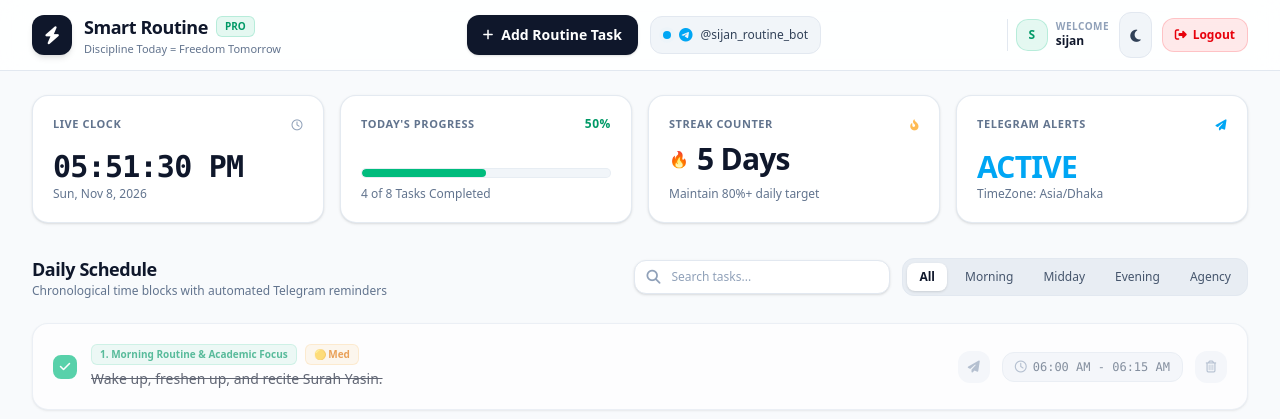
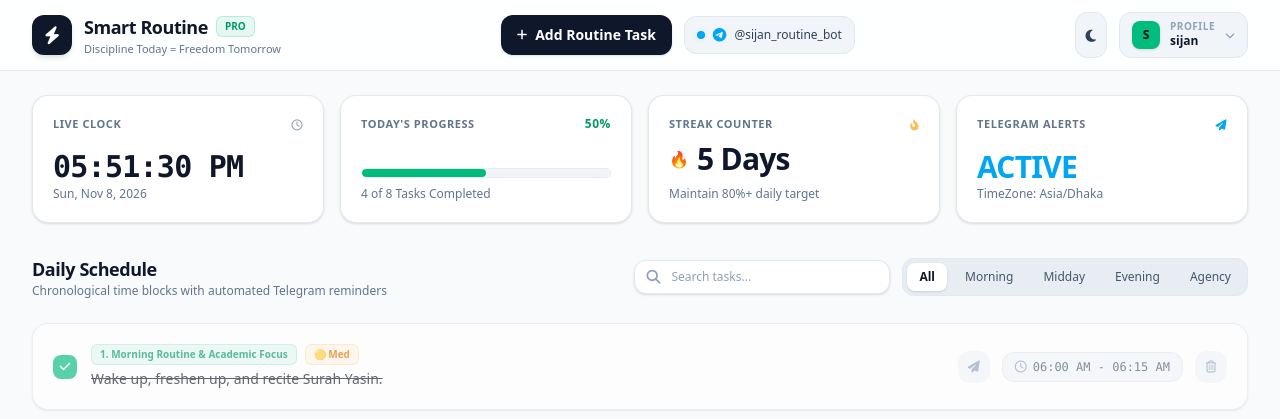
Before and after one commit to md-sijan-mahmud/smart-routine-app, a Django app: page / in a window 1280 px wide. Shown: the top 419 px of the page. Run offline with Django 5.2, Linux system fonts and the light colour scheme; a user stored in the database is signed in; data comes from the database, SQL or seed files in the repository.

Commit message:
Update index.html with professional profile dropdown menu and correct header layout

```diff
--- a/routine/templates/routine/index.html
+++ b/routine/templates/routine/index.html
@@ -6,6 +6,7 @@
     <title>Smart Routine Dashboard</title>
     <!-- Tailwind CSS CDN -->
     <script src="https://cdn.jsdelivr.net/npm/@tailwindcss/browser@4"></script>
+    <script defer src="https://cdn.jsdelivr.net/npm/alpinejs@3.x.x/dist/cdn.min.js"></script>
     <script>
         tailwind.config = {
             darkMode: 'class',
@@ -66,7 +67,7 @@
                 </div>
             </div>
 
-            <!-- Center: Add Routine Task & Telegram Bot (Exact Sketch Layout) -->
+            <!-- Center: Add Routine Task & Telegram Bot -->
             <div class="hidden md:flex items-center space-x-3">
                 <!-- Add Routine Task Button -->
                 <button onclick="openModal()"
@@ -87,8 +88,8 @@
                 </a>
             </div>
 
-            <!-- Right: Profile, Theme Toggle & Logout -->
-            <div class="flex items-center space-x-2.5">
+            <!-- Right: Theme Toggle & Profile Dropdown -->
+            <div class="flex items-center space-x-3">
 
                 <!-- Mobile Add Task Icon Button -->
                 <button onclick="openModal()"
@@ -96,30 +97,73 @@
                     <i class="fa-solid fa-plus"></i>
                 </button>
 
-                <!-- Profile / User Info -->
-                <div class="flex items-center space-x-2 pl-2 border-l border-slate-200 dark:border-slate-800">
-                    <div class="w-8 h-8 rounded-xl bg-emerald-500/10 text-emerald-600 dark:text-emerald-400 font-bold flex items-center justify-center text-xs border border-emerald-500/20">
-                        {{ request.user.username|slice:":1"|upper }}
-                    </div>
-                    <div class="text-left hidden sm:block">
-                        <p class="text-[10px] text-slate-400 uppercase tracking-wider font-semibold leading-none">Welcome</p>
-                        <p class="text-xs font-bold text-slate-900 dark:text-white mt-0.5">{{ request.user.username }}</p>
-                    </div>
-                </div>
-
                 <!-- Theme Toggle Button -->
                 <button id="themeToggleBtn" onclick="toggleTheme()"
                     class="p-2.5 rounded-xl bg-slate-100 dark:bg-slate-800 text-slate-700 dark:text-slate-200 hover:bg-slate-200 dark:hover:bg-slate-700 border border-slate-200 dark:border-slate-700 transition-all focus:outline-none cursor-pointer" title="Toggle Theme">
                     <i id="themeIcon" class="fa-solid fa-moon text-sm"></i>
                 </button>
 
-                <!-- Logout Button -->
-                <a href="{% url 'logout' %}"
-                   class="px-3 py-2 bg-red-500/10 hover:bg-red-500/20 text-red-600 dark:text-red-400 border border-red-500/20 rounded-xl text-xs font-semibold transition-all flex items-center space-x-1.5 cursor-pointer"
-                   title="Logout">
-                    <i class="fa-solid fa-right-from-bracket"></i>
-                    <span class="hidden lg:inline">Logout</span>
-                </a>
+                <!-- Profile Dropdown Component -->
+                <div class="relative" x-data="{ open: false }">
+                    <button @click="open = !open" @click.away="open = false"
+                        class="flex items-center space-x-2.5 px-3 py-2 rounded-xl bg-slate-100 dark:bg-slate-800 hover:bg-slate-200 dark:hover:bg-slate-700 border border-slate-200 dark:border-slate-700 transition-all cursor-pointer">
+
+                        <!-- First letter of username icon -->
+                        <div class="w-7 h-7 rounded-lg bg-emerald-500 text-slate-950 font-extrabold flex items-center justify-center text-xs shadow-sm">
+                            {{ request.user.username|slice:":1"|upper }}
+                        </div>
+
+                        <!-- Profile text & username -->
+                        <div class="text-left hidden sm:block">
+                            <p class="text-[10px] text-slate-400 uppercase tracking-wider font-semibold leading-none">Profile</p>
+                            <p class="text-xs font-bold text-slate-900 dark:text-white mt-0.5">{{ request.user.username }}</p>
+                        </div>
+
+                        <!-- Dropdown Arrow -->
+                        <i class="fa-solid fa-chevron-down text-slate-400 text-[10px] transition-transform duration-200" :class="{ 'rotate-180': open }"></i>
+                    </button>
+
+                    <!-- Dropdown Menu Box -->
+                    <div x-show="open"
+                        x-transition:enter="transition ease-out duration-150"
+                        x-transition:enter-start="opacity-0 scale-95 y-2"
+                        x-transition:enter-end="opacity-100 scale-100 y-0"
+                        x-transition:leave="transition ease-in duration-100"
+                        x-transition:leave-start="opacity-100 scale-100 y-0"
+                        x-transition:leave-end="opacity-0 scale-95 y-2"
+                        class="absolute right-0 mt-2 w-52 bg-white dark:bg-slate-900 border border-slate-200 dark:border-slate-800 rounded-2xl shadow-xl py-2 z-50"
+                        style="display: none;">
+
+                        <!-- Header info inside dropdown -->
+                        <div class="px-4 py-2 border-b border-slate-100 dark:border-slate-800">
+                            <p class="text-[10px] text-slate-400 uppercase tracking-wider">Signed in as</p>
+                            <p class="text-xs font-bold text-slate-900 dark:text-white truncate">@{{ request.user.username }}</p>
+                        </div>
+
+                        <!-- Menu Links -->
+                        <div class="py-1 text-xs">
+                            <a href="#" class="flex items-center space-x-2.5 px-4 py-2.5 text-slate-700 dark:text-slate-300 hover:bg-slate-100 dark:hover:bg-slate-800/60 transition-colors">
+                                <i class="fa-regular fa-user text-emerald-500 w-4"></i>
+                                <span>Edit Your Profile</span>
+                            </a>
+                            <a href="#" onclick="openModal()" class="flex items-center space-x-2.5 px-4 py-2.5 text-slate-700 dark:text-slate-300 hover:bg-slate-100 dark:hover:bg-slate-800/60 transition-colors">
+                                <i class="fa-regular fa-chart-bar text-sky-500 w-4"></i>
+                                <span>Activity & Stats</span>
+                            </a>
+                        </div>
+
+                        <!-- Logout Option (Last option) -->
+                        <div class="pt-1 border-t border-slate-100 dark:border-slate-800">
+                            <a href="{% url 'logout' %}"
+                               class="flex items-center space-x-2.5 px-4 py-2.5 text-red-600 dark:text-red-400 hover:bg-red-50 dark:hover:bg-red-500/10 transition-colors text-xs font-semibold">
+                                <i class="fa-solid fa-right-from-bracket w-4"></i>
+                                <span>Logout</span>
+                            </a>
+                        </div>
+
+                    </div>
+                </div>
+
             </div>
 
         </div>
```
